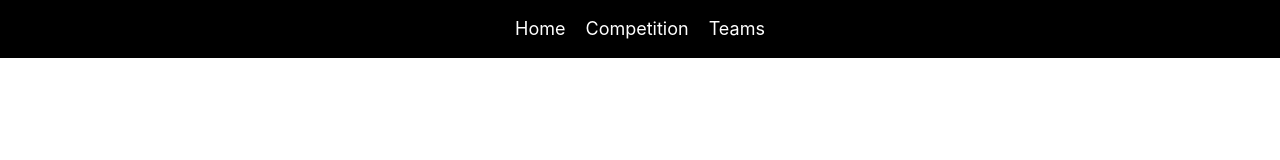
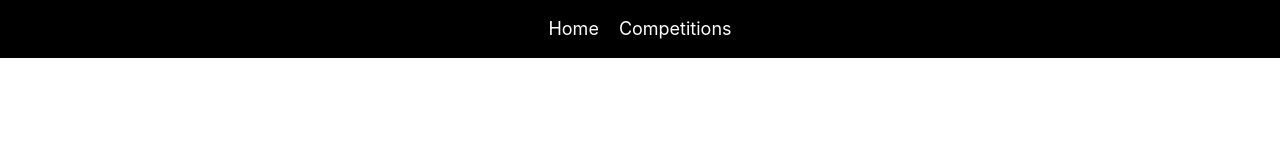
Before and after one commit to keyofevergreen/SoccerStat, a React app: page / in a window 1280 px wide. Shown: the top 160 px of the page. Built offline with nearby package versions, Linux system fonts and the light colour scheme; the HTML template or start-up script is replaced by a standard one.

Commit message:
removed link to Teams page

```diff
--- a/src/pages/Index/components/Navigation/index.jsx
+++ b/src/pages/Index/components/Navigation/index.jsx
@@ -5,8 +5,7 @@ const Navigation = () => (
   <div className={styles['nav-holder']}>
     <ul>
       <li><Link to="/">Home</Link></li>
-      <li><Link to="/competition">Competition</Link></li>
-      <li><Link to="/teams">Teams</Link></li>
+      <li><Link to="/competitions">Competitions</Link></li>
     </ul>
   </div>
 );
```
